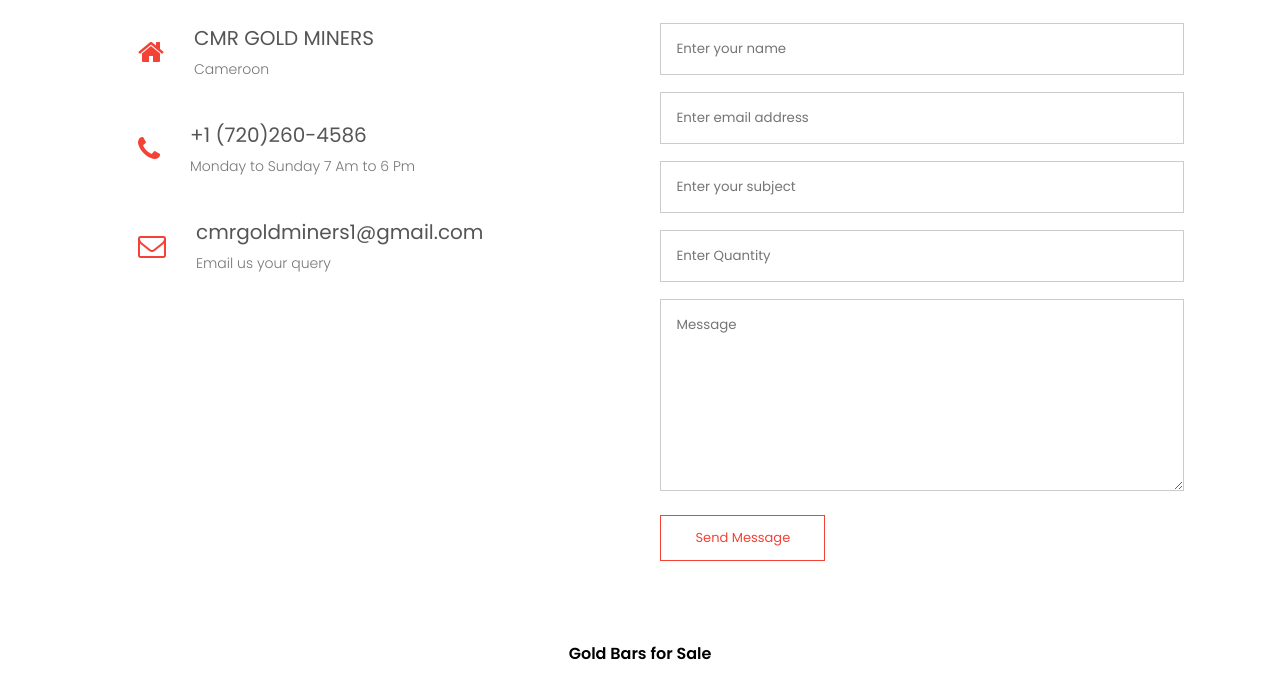
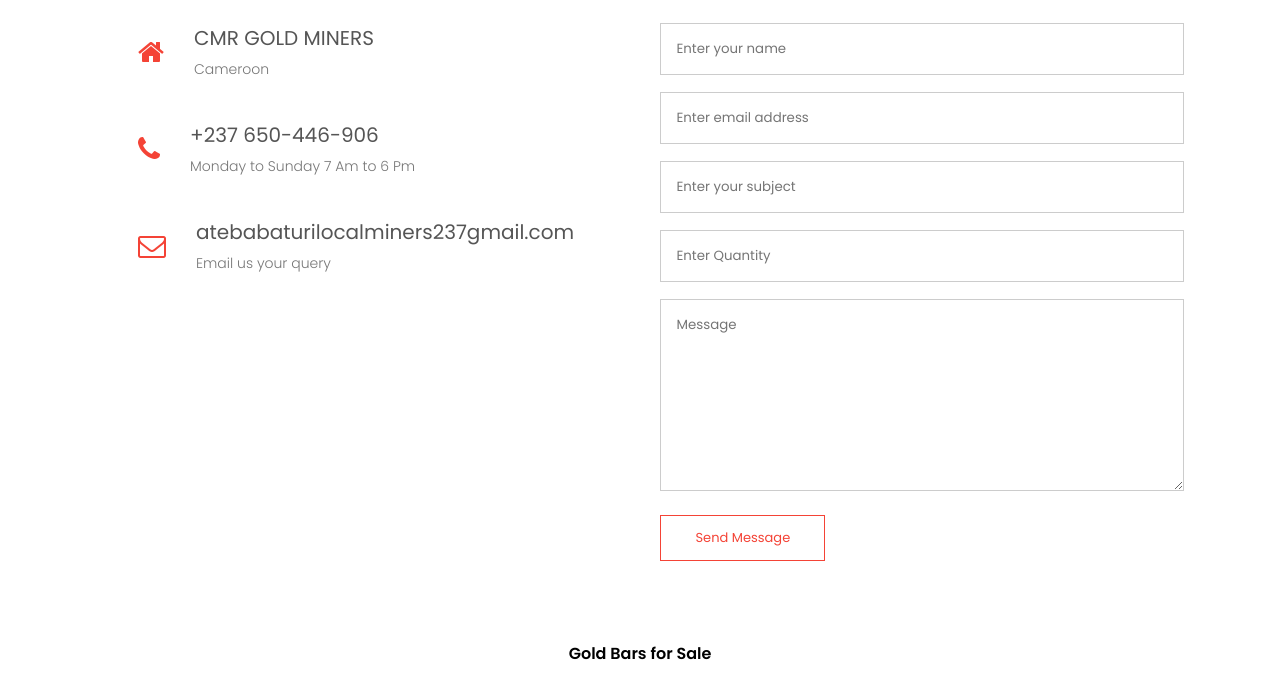
Before and after one commit to Achavibes/gold-miners, a plain HTML site: page contact.html in a window 1280 px wide. Shown: the part 1440-2129 px from the top of the page. Drawn offline with Linux system fonts and the light colour scheme.

Commit message:
Update contact.html

```diff
--- a/contact.html
+++ b/contact.html
@@ -79,14 +79,14 @@ rough diamonds for sale johannesburg, loose diamonds for sale jhb, rough diamond
                     <div>
                         <i class="fa fa-phone"></i>
                         <span>
-                            <h5>+1 (720)260-4586</h5>
+                            <h5>+237 650-446-906</h5>
                             <p>Monday to Sunday 7 Am to 6 Pm</p>
                         </span>
                     </div>
                     <div>
                         <i class="fa fa-envelope-o"></i>
                         <span>
-                            <h5>cmrgoldminers1@gmail.com</h5>
+                            <h5>atebabaturilocalminers237gmail.com</h5>
                             <p>Email us your query</p>
                         </span>
                     </div>
```
